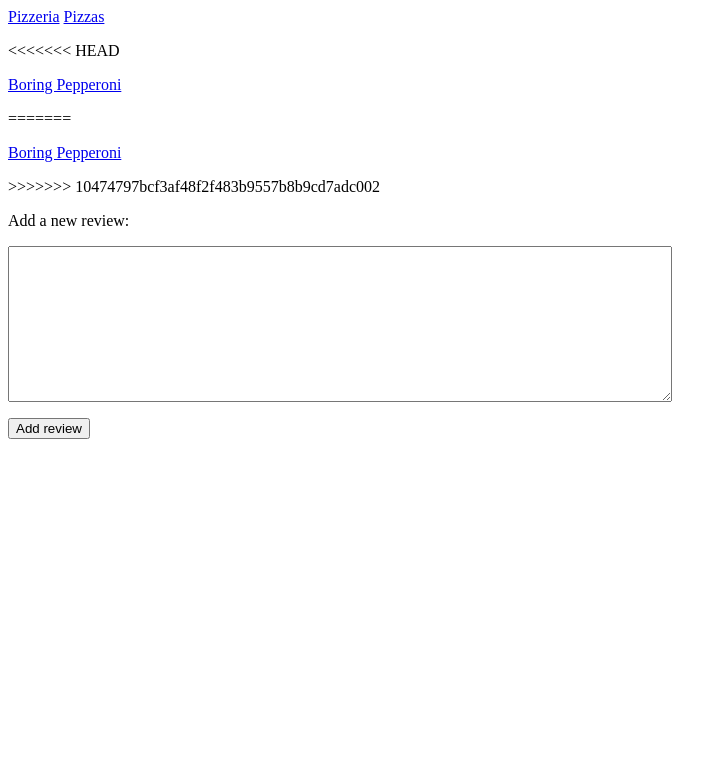
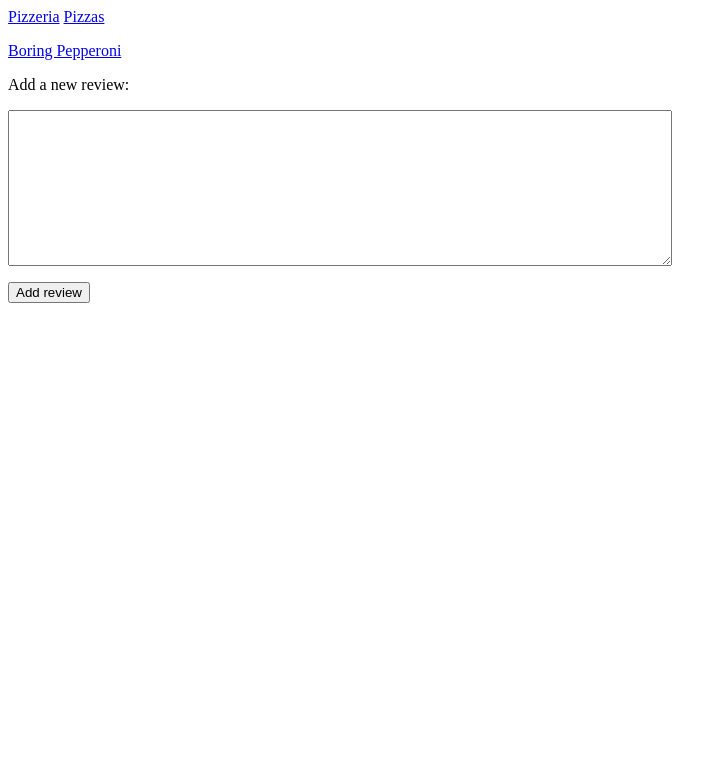
Before and after one commit to MPTauber/Pizzeria, a Django app: page /new_review/1/ in a window 1280 px wide. Shown: the top 783 px of the page, without its empty margins (0-727 px from the left). Run offline with Django 3.2, Linux system fonts and the light colour scheme; data comes from the database, SQL or seed files in the repository.

Commit message:
change id

```diff
--- a/pizzas/templates/pizzas/new_review.html
+++ b/pizzas/templates/pizzas/new_review.html
@@ -2,11 +2,7 @@
 
     {% block content %}
 
-<<<<<<< HEAD
         <p><a href="{% url 'pizzas:pizza_choice' pizza_choice.id %}"">{{ pizza_choice }}</a></p>
-=======
-        <p><a href="{% url 'pizzas:pizza_choice' pizza.id %}"">{{ pizza_choice }}</a></p>
->>>>>>> 10474797bcf3af48f2f483b9557b8b9cd7adc002
 
             <p>Add a new review:</p>
 
```
